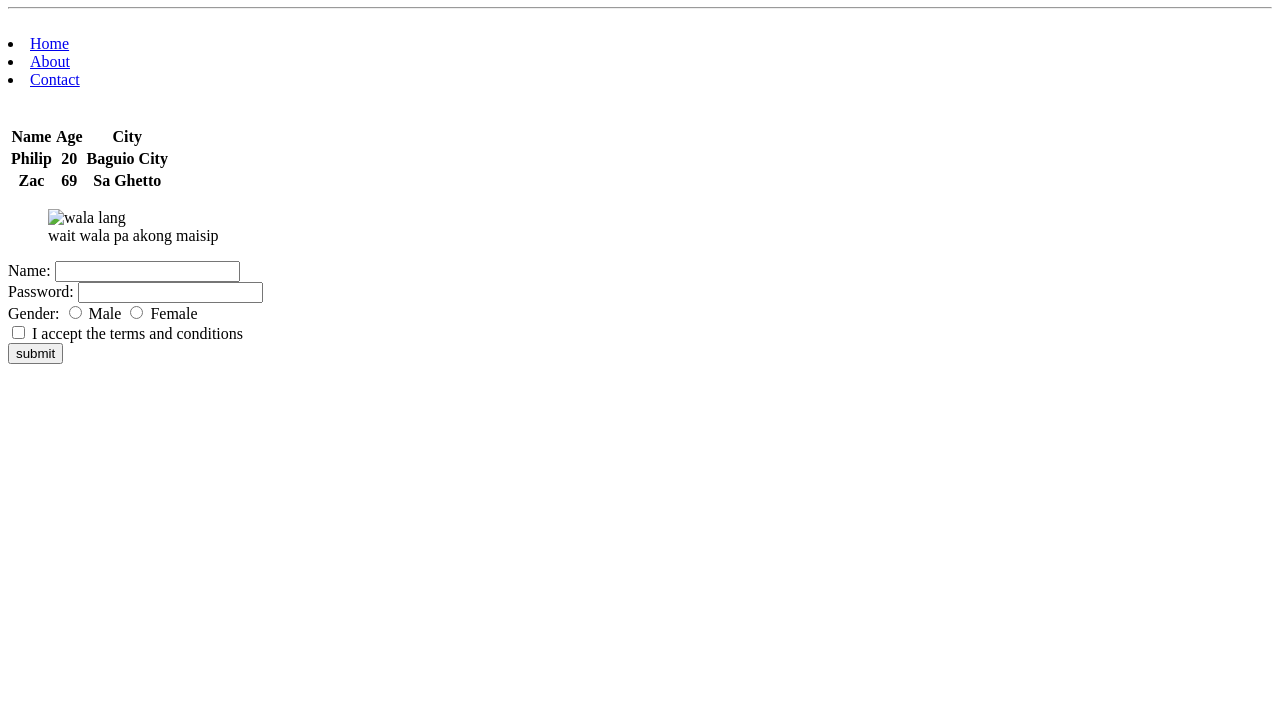
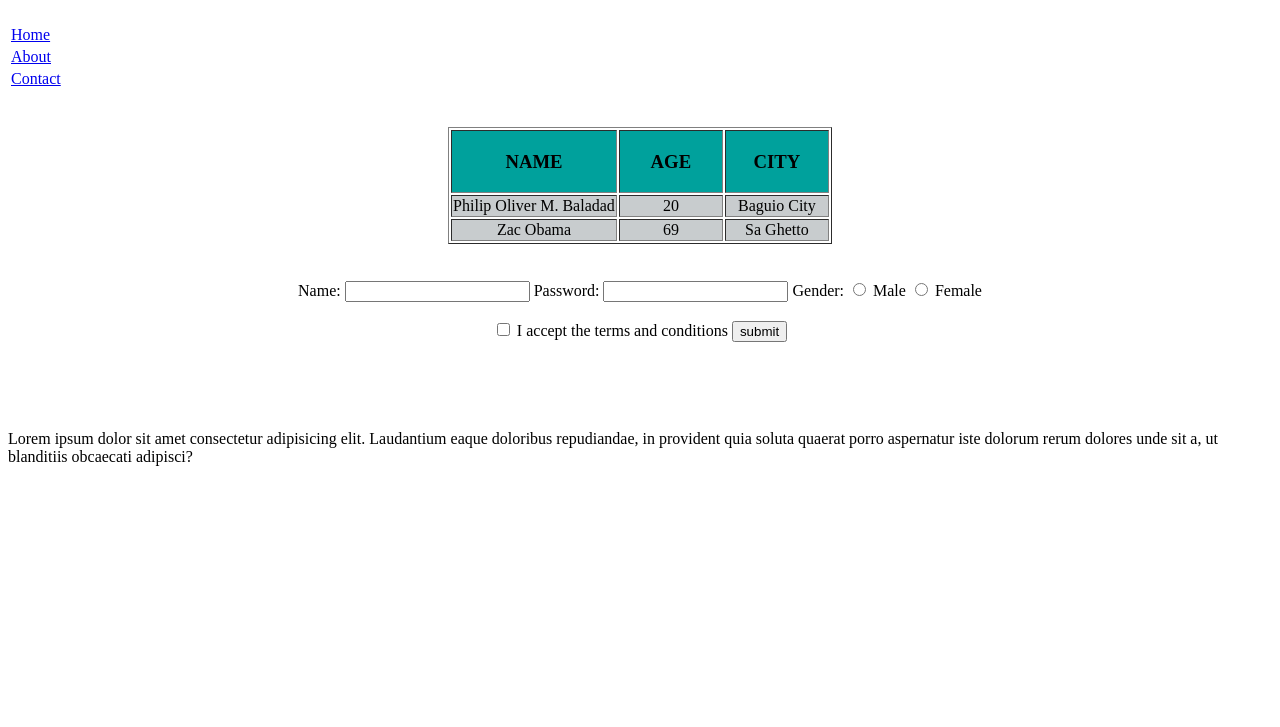
Before and after one commit to Olibirds69/220333174-WebApp, a plain HTML site: page HTML-Exercises.html in a window 1280 px wide. Shown: the part 73-800 px from the top of the page. Drawn offline with Linux system fonts and the light colour scheme.

Commit message:
Added design elements and footer

```diff
--- a/HTML-Exercises.html
+++ b/HTML-Exercises.html
@@ -4,81 +4,103 @@
     <meta charset="UTF-8">
     <meta name="viewport" content="width=device-width, initial-scale=1.0">
     <title>HTML Exercises</title>
+
 </head>
 <body>
     <header>
-        <h1>SC Entertainment</h1>
+        <Center>
+        <figure>
+            <img src="Petronas.png" alt="wala lang">
+            <figcaption>MERCADES F1 TEAM</figcaption>
+        </figure>
+        </Center>
     </header>
     <hr>
     <br>
-    <!--===needs more omf===-->
 
     <nav>
-        <li><a href="#">Home</a></li>
-        <li><a href="#">About</a></li>
-        <li><a href="#">Contact</a></li>
+        <table>
+            <tr>
+                <td>
+                    <a href="#">Home</a>
+                </td>
+            </tr>
+            <tr>
+                <td><a href="#">About</a></td>
+            </tr>
+            <tr>
+                <td><a href="#">Contact</a></td>
+            </tr>
+        </table>
     </nav>
     <br>
     <br>
-    <!--===needs more omf===-->
+
 
     <section>
-        <table>
-            <thead>
-                <tr>
-                    <th>Name</th>
-                    <th>Age</th>
-                    <th>City</th>
+        <center>
+        <table border="black" style="background-color: rgb(255, 255, 255);">
+                <tr align="center" style="background-color: #00a19c;">
+                    <th>
+                        <h3>NAME</h3>
+                    </th>
+                    <th width="100">
+                        <h3>AGE</h3>
+                    </th>
+                    <th width="100">
+                        <h3>CITY</h3>
+                    </th>
                 </tr>
-            </thead>
-            <tbody>
-                <tr>
-                    <th>Philip</th>
-                    <th>20</th>
-                    <th>Baguio City</th>
+                <tr align="center" style="background-color: #C8CCCE;">
+                    <td>Philip Oliver M. Baladad</td>
+                    <td>20</td>
+                    <td>Baguio City</td>
                 </tr>
-                <tr>
-                    <th>Zac</th>
-                    <th>69</th>
-                    <th>Sa Ghetto</th>
+                <tr align="center" style="background-color: #C8CCCE;">
+                    <td>Zac Obama</td>
+                    <td>69</td>
+                    <td>Sa Ghetto</td>
                 </tr>
-            </tbody>
         </table>
+    </center>
     </section>
-        <!--===needs more omf===-->
+    <br>
+    <br>
+    <section>
+    <Article>
 
-    <Article>
-        <figure>
-            <img src="" alt="wala lang">
-            <figcaption>wait wala pa akong maisip</figcaption>
-        </figure>
-
+        <center>
         <form action="#" method="post">
             <label for="name">Name:</label>
             <input type="text" id="name" name="name" minlength="2" pattern="[a-z A-Z]+">
-
-            <br>
-
             <label for="password">Password:</label>
             <input type="password" name="password" id="password" required minlength="5">
-
-            <br>
-
             <label>Gender: </label>
             <input type="radio" id="male" name="gender" value="male" required>
             <label for="male">Male</label>
             <input type="radio" id="female" name="gender" value="female" required>
             <label for="female">Female</label>
-
             <br>
-
+            <br>
             <input type="checkbox" id="terms" name="terms" required>
             <label for="terms">I accept the terms and conditions</label>
+            <input type="submit" value="submit">
+            </form>
+            </center>
+        </Article>
+    </section>
 
-            <br>
+        <br>
+        <br>
+        <br>
+        <br>
 
-            <input type="submit" value="submit">
-        </form>
-    </Article>
+
+    <section>
+        <footer>
+            <p>Lorem ipsum dolor sit amet consectetur adipisicing elit. Laudantium eaque doloribus repudiandae, in provident quia soluta quaerat porro aspernatur iste dolorum rerum dolores unde sit a, ut blanditiis obcaecati adipisci?</p>
+        </footer>
+    </section>
+
 </body>
 </html>
```
